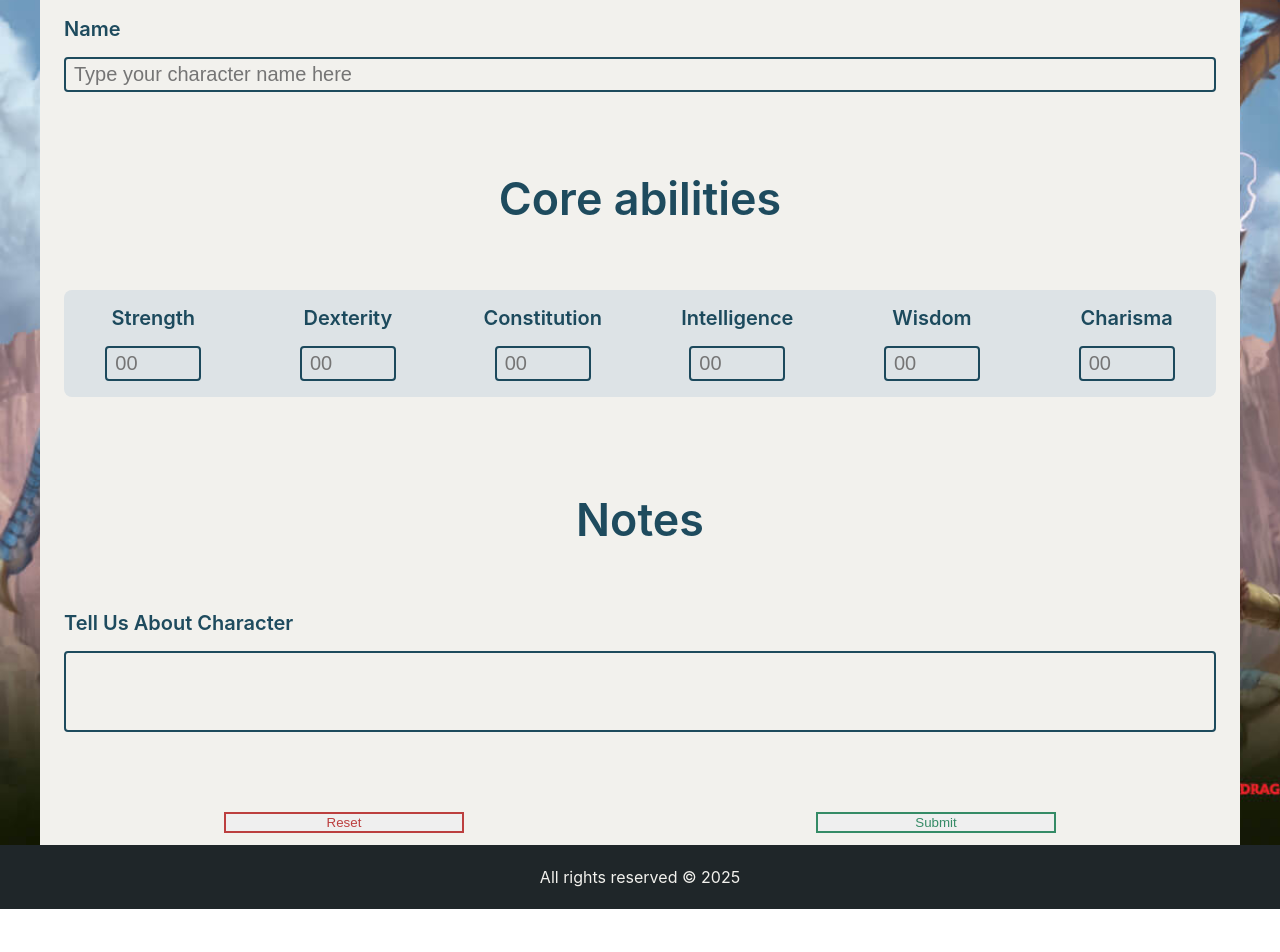
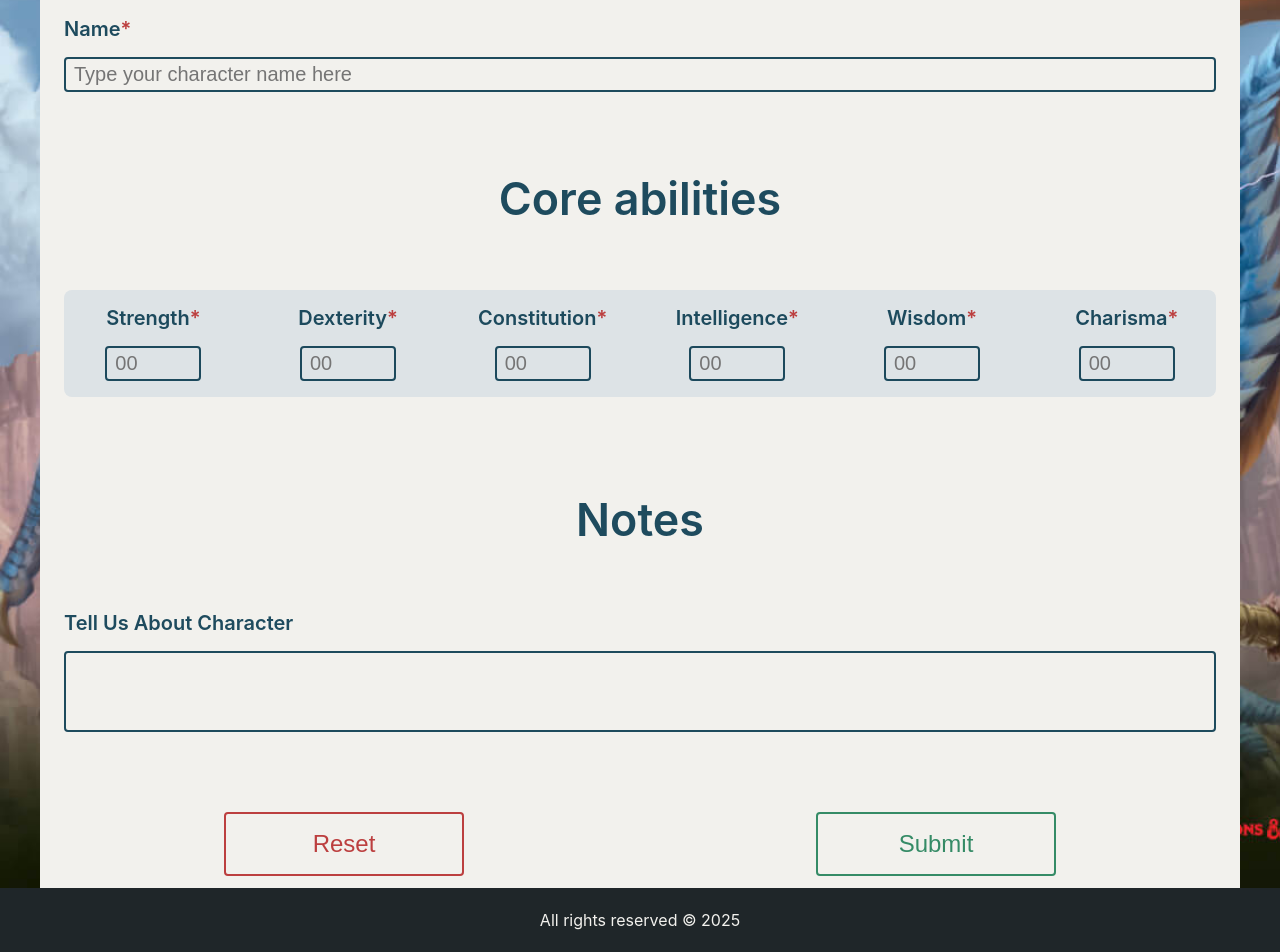
Before and after one commit to ElizabethSh/play-your-role-app, a React (Create React App) app: page /characters/new in a window 1280 px wide. Shown: the part 314-1266 px from the top of the page. Before the commit the page ends 1223 px from the top, so only its background shows below. Built offline with nearby package versions, Linux system fonts and the light colour scheme.

Commit message:
Replace <button> with <Button>

```diff
--- a/src/pages/characters/form/index.tsx
+++ b/src/pages/characters/form/index.tsx
@@ -2,6 +2,7 @@ import React from "react";
 import { SubmitHandler, useForm } from "react-hook-form";
 import { useNavigate } from "react-router";
 
+import Button from "../../../components/button";
 import { useCharacters } from "../../../context/character";
 import { AppRoute, CORE_ABILITIES } from "../../../settings";
 
@@ -52,7 +53,10 @@ const CharacterForm: React.FC = () => {
       <h1 className="main-title new-character-title">Add new character</h1>
       <form className="new-character-form" onSubmit={handleSubmit(onSubmit)}>
         <fieldset className="new-character-form-fieldset new-character-name">
-          <label className="new-character-form-label label" htmlFor="name">
+          <label
+            className="new-character-form-label label required"
+            htmlFor="name"
+          >
             Name
           </label>
           <input
@@ -73,7 +77,7 @@ const CharacterForm: React.FC = () => {
             {CORE_ABILITIES.map((ability) => (
               <li className="ability" key={ability}>
                 <label
-                  className="ability-label label"
+                  className="ability-label label required"
                   key={ability}
                   htmlFor={ability}
                 >
@@ -108,16 +112,13 @@ const CharacterForm: React.FC = () => {
           />
         </fieldset>
         <div className="new-character-form-buttons">
-          <button className="button cancel-button" type="reset">
-            Reset
-          </button>
-          <button
-            className="button submit-button"
+          <Button variant="danger" type="reset" label="Reset"></Button>
+          <Button
+            disabled={isSubmitting}
+            label={isSubmitting ? "Submitting..." : "Submit"}
+            variant="confirm"
             type="submit"
-            disabled={isSubmitting}
-          >
-            {isSubmitting ? "Submitting..." : "Submit"}
-          </button>
+          />
         </div>
       </form>
     </section>
```
